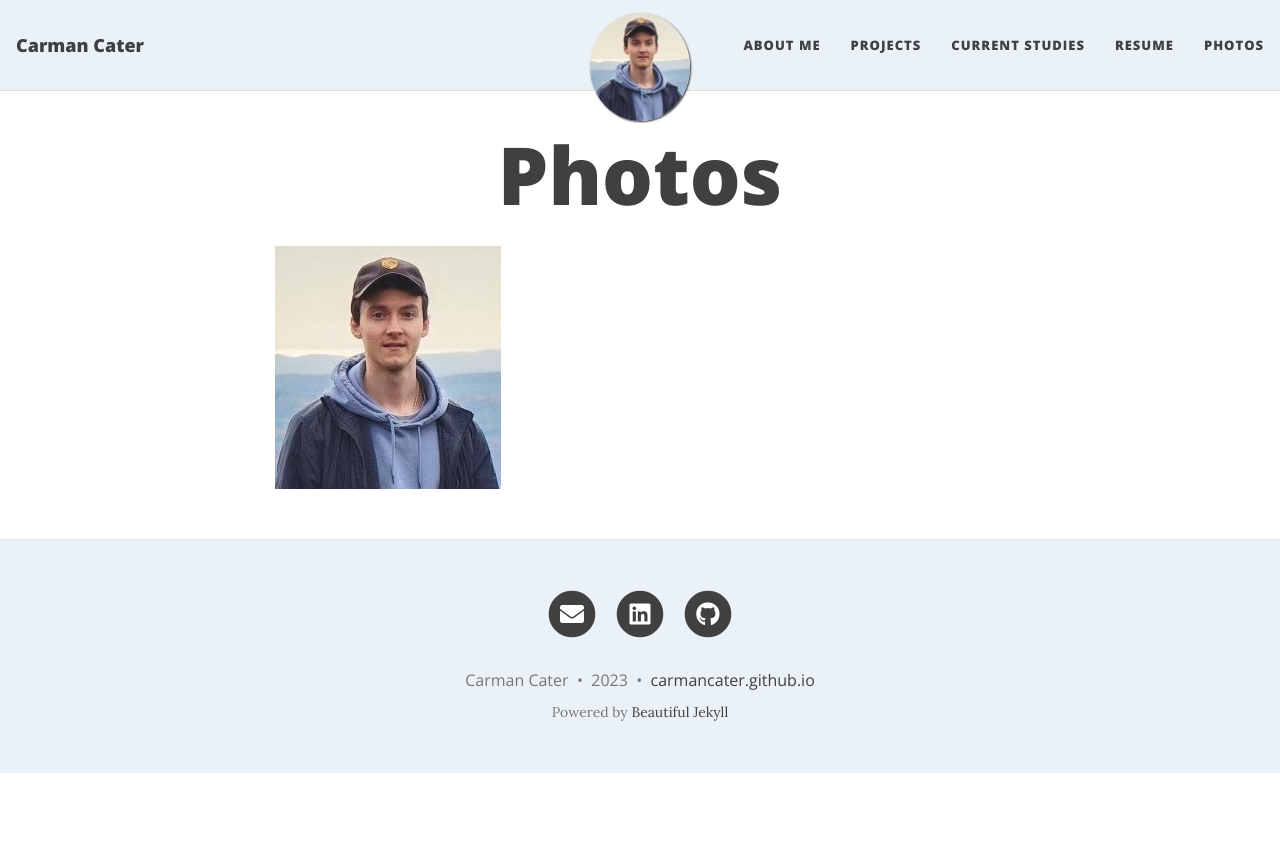
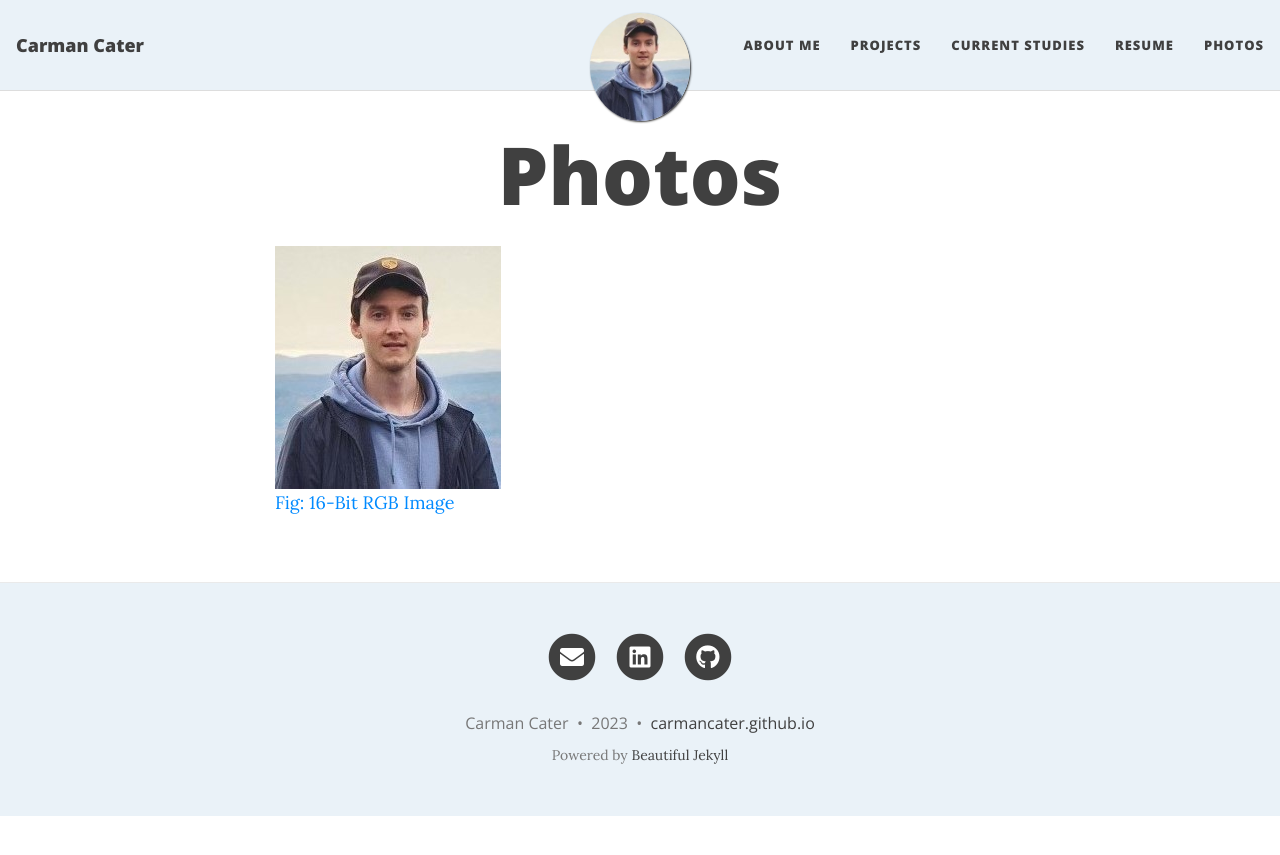
Before and after one commit to carmancater/carmancater.github.io, a Jekyll site: the page built from photos.html, in a window 1280 px wide. Shown: the top 855 px of the page. Built offline with Jekyll 4.4.1, drawn with Linux system fonts in a browser that asks for light colours; nearby versions of some CDN libraries.

Commit message:
Update photos.html

```diff
--- a/photos.html
+++ b/photos.html
@@ -41,9 +41,9 @@ share-title: Carman Cater - Photos
 </head>
 <body>
 
-    <a href="#CarmanCater.jpg"><img src="/assets/img/CarmanCater.jpg" alt=""></a>
+    <a href="#CarmanCater.jpg"><figure><img src="/assets/img/CarmanCater.jpg" alt=""><figcaption>Fig: 16-Bit RGB Image</figcaption></figure></a>
 
-    <a href="#gallery" class=tlightbox id=CarmanCater.jpg><figure><img src="/assets/img/CarmanCater.jpg" alt=""><figcaption>Fig: 16-Bit RGB Image</figcaption></figure></a>
+    <a href="#gallery" class=tlightbox id=CarmanCater.jpg><img src="/assets/img/CarmanCater.jpg" alt=""></a>
 
 </body>
 </html>
```
